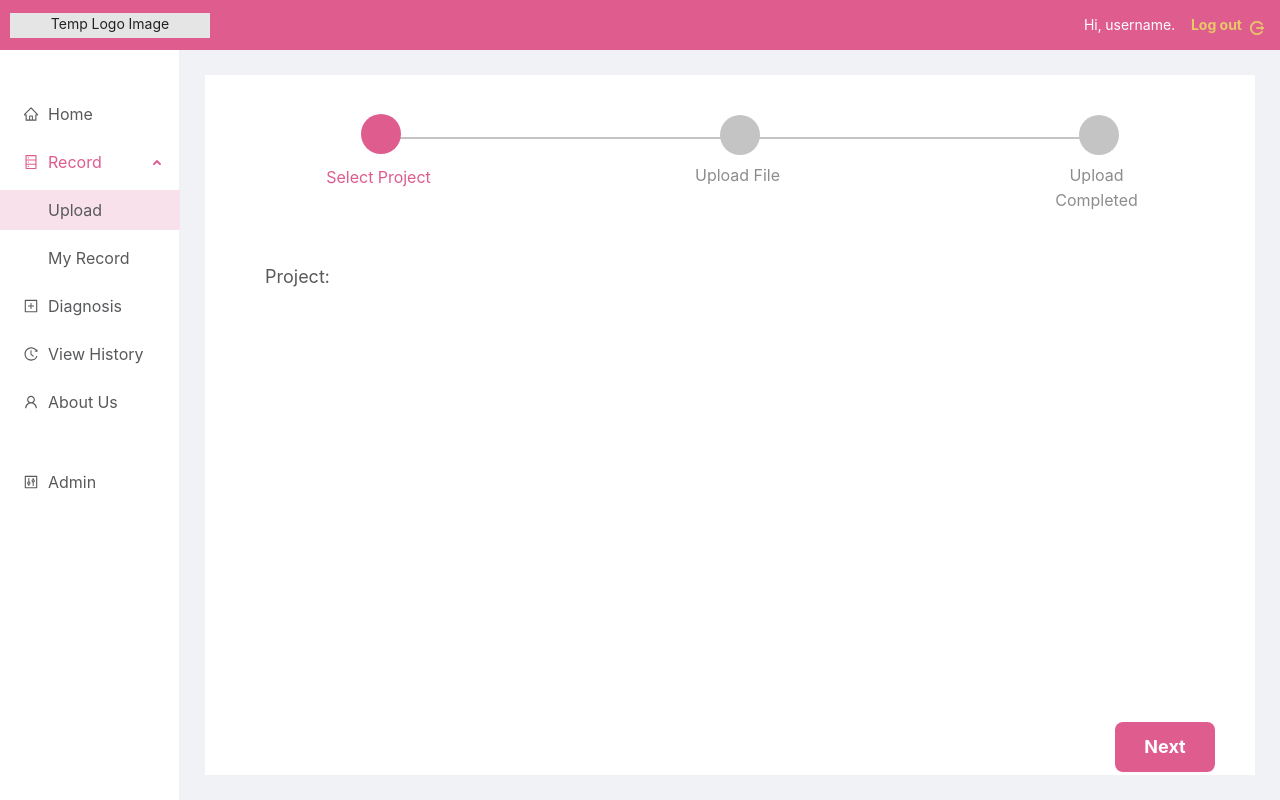
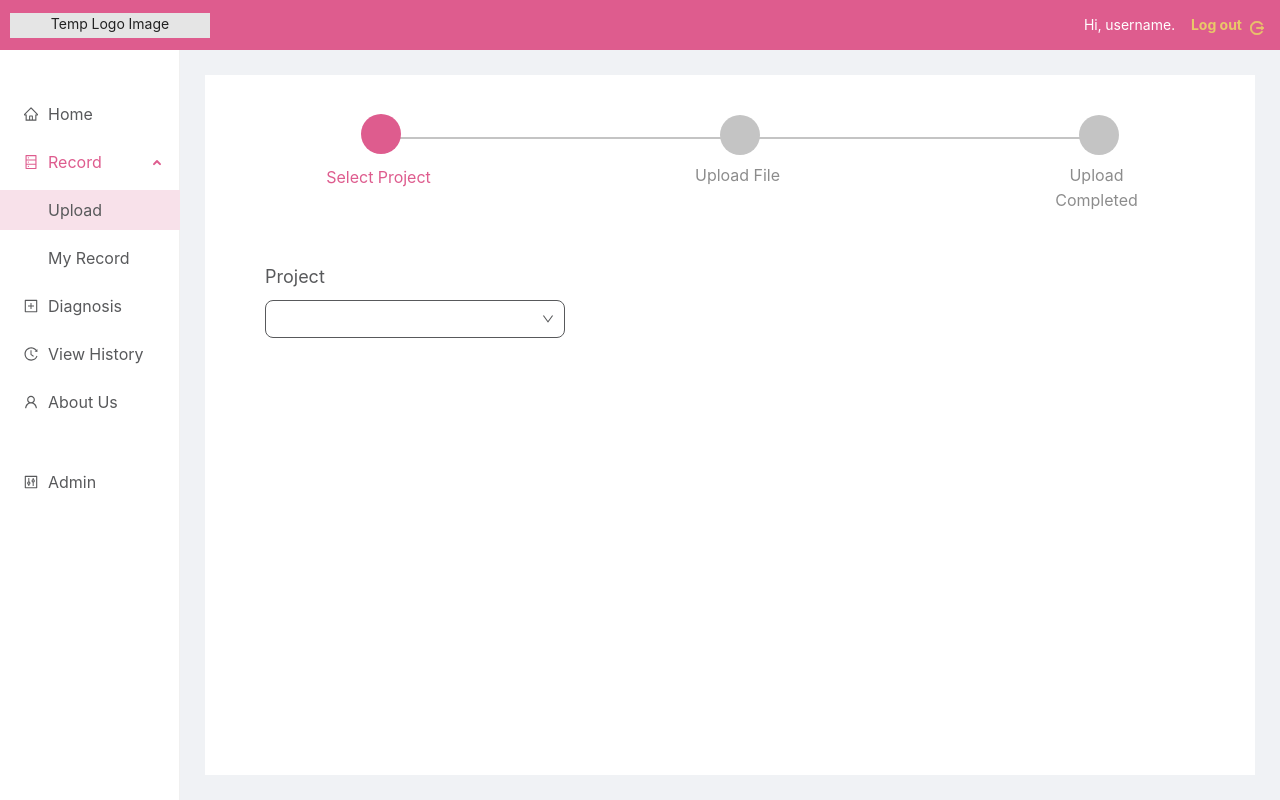
Before and after one commit to Ribbinnn/fl-webapp-front, a React (Create React App) app: page /record/upload in a window 1280 px wide. Built offline with nearby package versions, Linux system fonts and the light colour scheme.

Commit message:
add select project [upload record]

```diff
--- a/src/diagnosis/Diagnosis.js
+++ b/src/diagnosis/Diagnosis.js
@@ -1,9 +1,8 @@
 import React, { useState } from "react";
-import { Steps, Button, Form, Input, Select, Collapse, Tag } from "antd";
+import { Steps, Button, Form, Input } from "antd";
 import "antd/dist/antd.css";
+import SelectProject from "./SelectProject";
 const { Step } = Steps;
-const { Panel } = Collapse;
-const { Option } = Select;
 
 const steps = [
   {
@@ -100,61 +99,3 @@ function SelectHN(props) {
     </div>
   );
 }
-
-function SelectProject(props) {
-  const setDefaultValue = () => {
-    for (let i=0; i < itemList.length; i++){
-      if (itemList[i].ProjectName === props.Project.ProjectName) return i;
-    }
-    return ""
-  }
-  const itemList = /* []call api get all project* */[
-    {
-      ProjectName: "COVID-19",
-      Task: "2D Classfication",
-      Classes: ["normal", "COVID-19"],
-      Description: "COVID-19 Evaluation from CXR and vital signs",
-      Requirement: ["Pulse rate", "Blood Pressure", "Temperature"],
-    },
-    {
-      ProjectName: "Pylon",
-      Task: "2D Classfication",
-      Classes: ["normal", "Tubercolosis"],
-      Description: "P'Plot Model",
-      Requirement: [],
-    },
-  ];
-  function handleChange(value) {
-    props.setProject(itemList[value])
-    console.log(`select value = ${value}`)
-  }
-  return (
-    <div style={{ minWidth: 450 }}>
-      <p className="project-lable" style={{ marginBottom: "8px" }}> Project </p>
-      <Select onChange={handleChange} dropdownStyle={{ borderRadius: 8 }} defaultValue={setDefaultValue}>
-        {itemList.map((item, i) => (
-          <Option key={i} value={i}>
-            {item.ProjectName}
-          </Option>
-        ))}
-      </Select>
-      {(props.Project !== "none") && <Collapse defaultActiveKey={["1"]} expandIconPosition="right" ghost>
-        <Panel key="1" header="Project information">
-          <div className="project-info">
-            <div>
-              Task : <Tag className="brown">{props.Project.Task}</Tag>
-            </div>
-            <div>
-              Classes : {(props.Project.Classes).map((item, i)=>(<Tag key={i} className="pink">{item}</Tag>))}
-            </div>
-            <div>Description: {props.Project.Description}</div>
-            <div>
-              Requirement :
-              {(props.Project.Requirement).map((item, i)=>(<ol key={i}>{item}</ol>))}
-            </div>
-          </div>
-        </Panel>
-      </Collapse> }
-    </div>
-  );
-}
--- /dev/null
+++ b/src/diagnosis/SelectProject.js
@@ -0,0 +1,63 @@
+import React from "react";
+import { Select, Collapse, Tag } from "antd";
+import "antd/dist/antd.css";
+const { Panel } = Collapse;
+const { Option } = Select;
+
+export default function SelectProject(props) {
+  const setDefaultValue = () => {
+    for (let i=0; i < itemList.length; i++){
+      if (itemList[i].ProjectName === props.Project.ProjectName) return i;
+    }
+    return ""
+  }
+  const itemList = /* []call api get all project* */[
+    {
+      ProjectName: "COVID-19",
+      Task: "2D Classfication",
+      Classes: ["normal", "COVID-19"],
+      Description: "COVID-19 Evaluation from CXR and vital signs",
+      Requirement: ["Pulse rate", "Blood Pressure", "Temperature"],
+    },
+    {
+      ProjectName: "Pylon",
+      Task: "2D Classfication",
+      Classes: ["normal", "Tubercolosis"],
+      Description: "P'Plot Model",
+      Requirement: [],
+    },
+  ];
+  function handleChange(value) {
+    props.setProject(itemList[value])
+    console.log(`select value = ${value}`)
+  }
+  return (
+    <div style={{ minWidth: props.minWidth?? 450 }}>
+      <p className="project-lable" style={{ marginBottom: "8px" }}> Project </p>
+      <Select onChange={handleChange} dropdownStyle={{ borderRadius: 8 }} defaultValue={setDefaultValue}>
+        {itemList.map((item, i) => (
+          <Option key={i} value={i}>
+            {item.ProjectName}
+          </Option>
+        ))}
+      </Select>
+      {(props.Project !== "none") && <Collapse defaultActiveKey={["1"]} expandIconPosition="right" ghost>
+        <Panel key="1" header="Project information">
+          <div className="project-info">
+            <div>
+              Task : <Tag className="brown">{props.Project.Task}</Tag>
+            </div>
+            <div>
+              Classes : {(props.Project.Classes).map((item, i)=>(<Tag key={i} className="pink">{item}</Tag>))}
+            </div>
+            <div>Description: {props.Project.Description}</div>
+            <div>
+              Requirement :
+              {(props.Project.Requirement).map((item, i)=>(<ol key={i}>{item}</ol>))}
+            </div>
+          </div>
+        </Panel>
+      </Collapse> }
+    </div>
+  );
+}
--- a/src/record/UploadRecord.js
+++ b/src/record/UploadRecord.js
@@ -3,6 +3,7 @@ import { Steps, Button, Row, Col } from "antd";
 import "antd/dist/antd.css";
 import Completed from "../layout/Completed"
 import UploadRecordForm from "./UploadRecordForm";
+import SelectProject from "../diagnosis/SelectProject";
 
 const { Step } = Steps;
 
@@ -37,6 +38,7 @@ const btnList = [
 
 export default function UploadRecord() {
   const [current, setCurrent] = useState(0);
+  const [project, setProject] = useState('none');
   const next = () => {
     setCurrent(current + 1);
   };
@@ -56,8 +58,7 @@ export default function UploadRecord() {
         <div className="steps-content">
           <Row>
             <Col span={8}>
-              <label>Project:</label>
-              {/* -------- add select project here -------- */}
+              <SelectProject setProject={setProject} Project={project} minWidth='200px'/>
             </Col>
             <Col span={16}>
               {current === 1 &&
@@ -77,9 +78,10 @@ export default function UploadRecord() {
           >
             Back
           </Button>
+          {project!="none" &&
           <Button className="primary-btn" onClick={() => next()}>
             Next
-          </Button>
+          </Button>}
         </div>
       )}
     </div>
```
